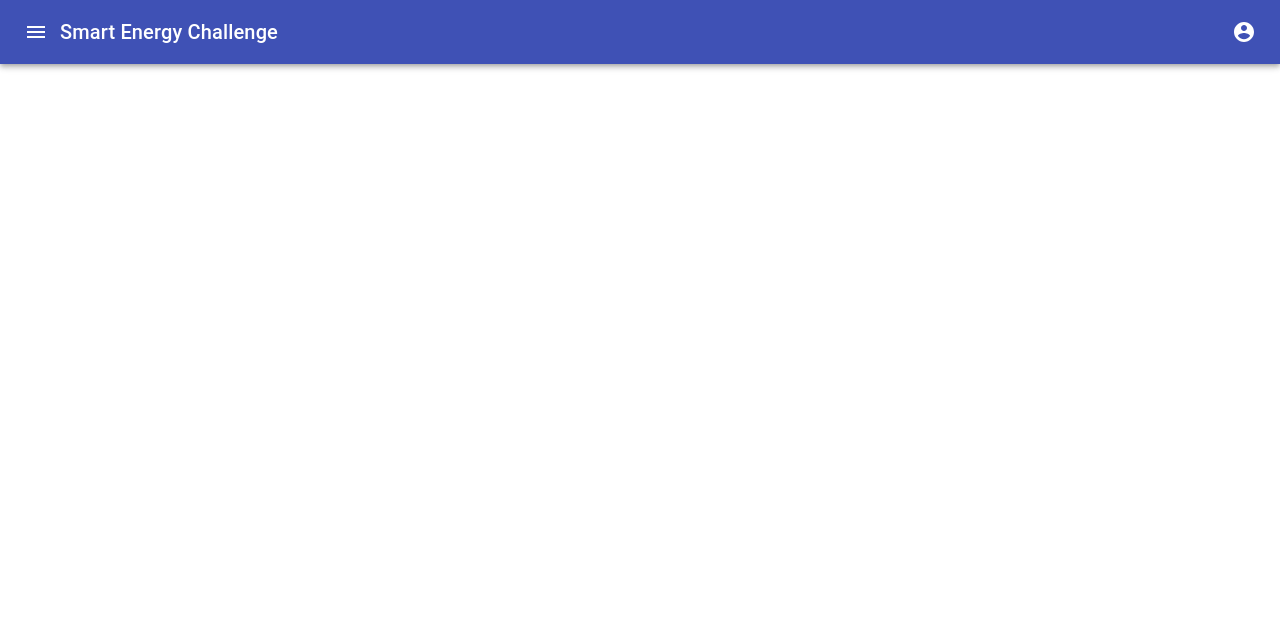
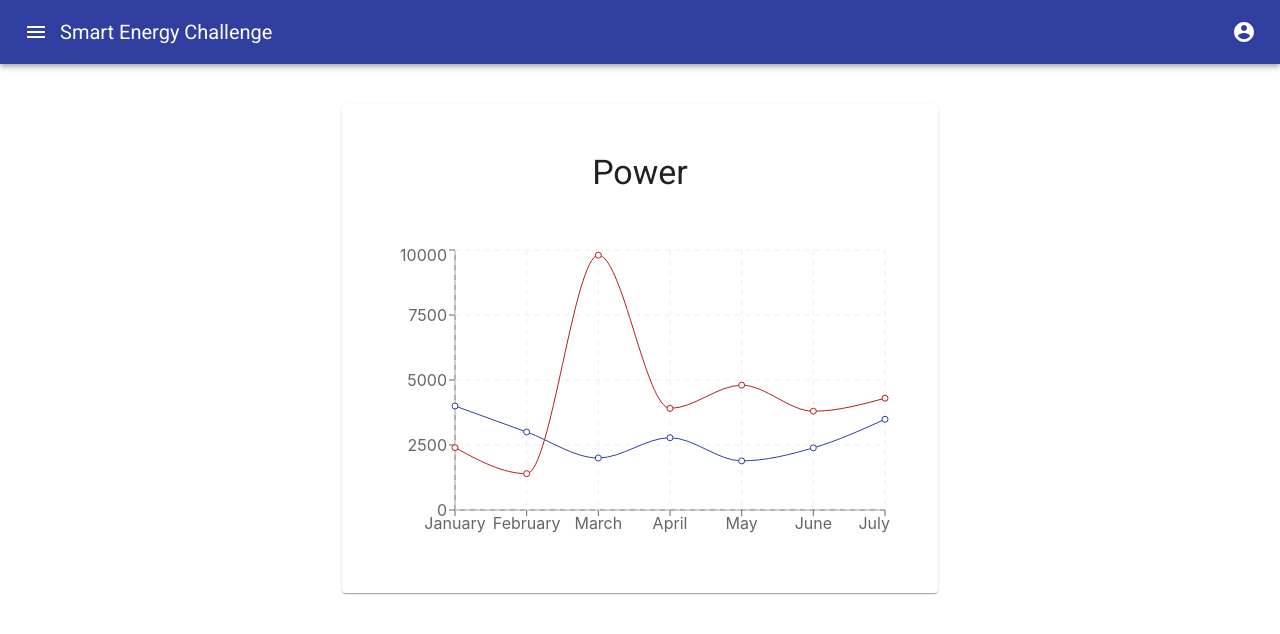
Before and after one commit to TheMarksMen/smartenergychallenge-frontend, a React (Create React App) app: page / in a window 1280 px wide. Shown: the top 634 px of the page. Built offline with nearby package versions, Linux system fonts and the light colour scheme.

Commit message:
👀 created SimpleChart component

```diff
--- a/package.json
+++ b/package.json
@@ -3,6 +3,7 @@
     "version": "0.1.0",
     "private": true,
     "dependencies": {
+        "@fontsource/roboto": "^4.5.0",
         "@material-ui/core": "^4.12.3",
         "@material-ui/icons": "^4.11.2",
         "@testing-library/jest-dom": "^5.14.1",
@@ -11,6 +12,7 @@
         "react": "^17.0.2",
         "react-dom": "^17.0.2",
         "react-scripts": "4.0.3",
+        "recharts": "^2.0.10",
         "web-vitals": "^1.1.2"
     },
     "scripts": {
--- a/src/Components/App/App.js
+++ b/src/Components/App/App.js
@@ -1,9 +1,96 @@
 import Navbar from '../Navbar/Navbar';
+import { Paper, Grid, Box, ThemeProvider, Typography } from '@material-ui/core';
+import { createTheme } from '@material-ui/core/styles';
+import { blue, indigo, red } from '@material-ui/core/colors';
+import SimpleChart from '../SimpleChart/SimpleChart';
+import '@fontsource/roboto';
+
+const theme = createTheme({
+    palette: {
+        primary: {
+            main: indigo[700],
+        },
+        secondary: {
+            main: red[900],
+        },
+    },
+    typography: {
+        // Use the system font instead of the default Roboto font.
+        fontFamily: ['"Roboto"', 'sans-serif'].join(','),
+    },
+});
 
 function App() {
+    const data = [
+        {
+            name: 'January',
+            uv: 4000,
+            pv: 2400,
+            amt: 2400,
+        },
+        {
+            name: 'February',
+            uv: 3000,
+            pv: 1398,
+            amt: 2210,
+        },
+        {
+            name: 'March',
+            uv: 2000,
+            pv: 9800,
+            amt: 2290,
+        },
+        {
+            name: 'April',
+            uv: 2780,
+            pv: 3908,
+            amt: 2000,
+        },
+        {
+            name: 'May',
+            uv: 1890,
+            pv: 4800,
+            amt: 2181,
+        },
+        {
+            name: 'June',
+            uv: 2390,
+            pv: 3800,
+            amt: 2500,
+        },
+        {
+            name: 'July',
+            uv: 3490,
+            pv: 4300,
+            amt: 2100,
+        },
+    ];
     return (
         <div className="App">
-            <Navbar />
+            <ThemeProvider theme={theme}>
+                <Navbar />
+                <Grid
+                    container
+                    justifyContent="center"
+                    spacing={5}
+                    justify="center"
+                    direction="row"
+                    style={{ minHeight: '80vh', marginTop: '5vh' }}
+                >
+                    <Box display="inline-block">
+                        <Paper style={{ padding: '3em', height: '' }}>
+                            <Typography
+                                variant="h4"
+                                align="center"
+                                style={{ marginBottom: '1.5em' }}
+                            >
+                                Power
+                            </Typography>
+                            <SimpleChart data={data}></SimpleChart>
+                        </Paper>
+                    </Box>
+                </Grid>
+            </ThemeProvider>
         </div>
     );
 }
--- /dev/null
+++ b/src/Components/SimpleChart/SimpleChart.js
@@ -0,0 +1,26 @@
+import { LineChart, CartesianGrid, Line, XAxis, YAxis } from 'recharts';
+import { useTheme } from '@material-ui/core/styles';
+
+function SimpleChart(props) {
+    const theme = useTheme();
+    const { data } = props;
+    return (
+        <LineChart width={500} height={300} data={data}>
+            <XAxis dataKey="name" />
+            <YAxis />
+            <CartesianGrid stroke="#eee" strokeDasharray="5 5" />
+            <Line
+                type="monotone"
+                dataKey="uv"
+                stroke={theme.palette.primary.main}
+            />
+            <Line
+                type="monotone"
+                dataKey="pv"
+                stroke={theme.palette.secondary.main}
+            />
+        </LineChart>
+    );
+}
+
+export default SimpleChart;
```
Also changed, not shown: src/Components/Navbar/Navbar.js (+11 -5 lines), 1 other file (tests, documents, lock files or other folders).
